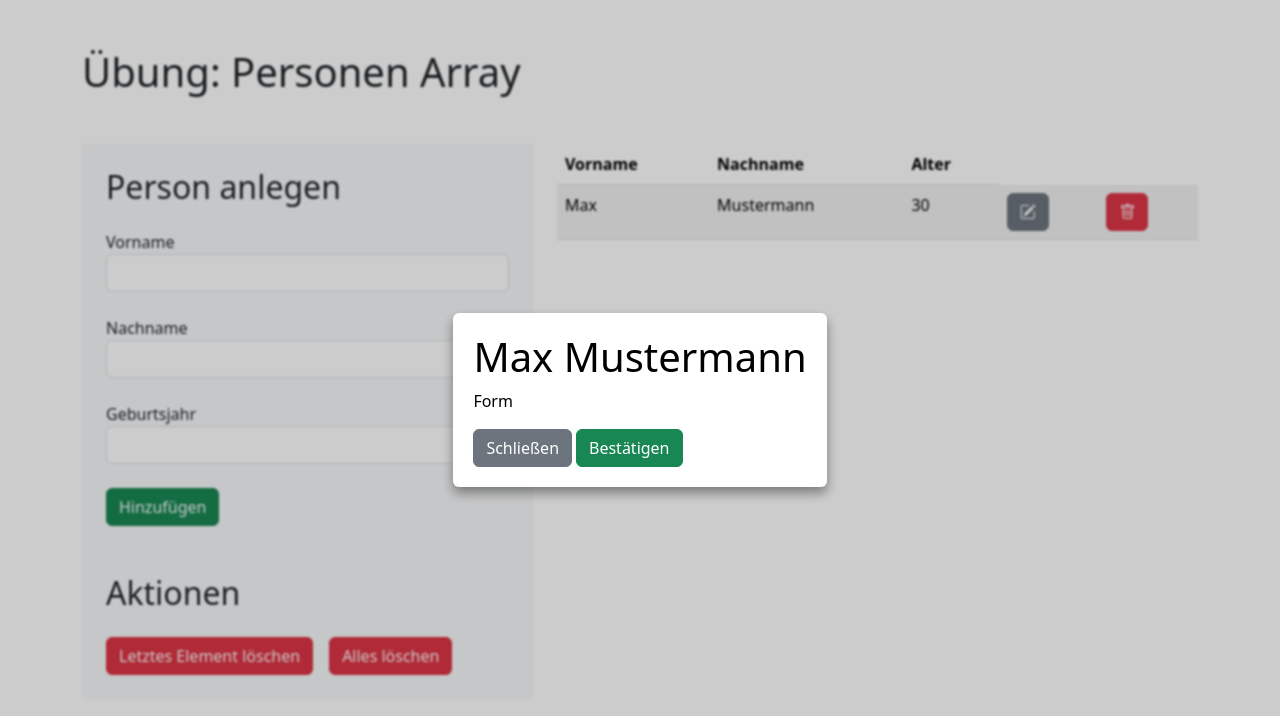
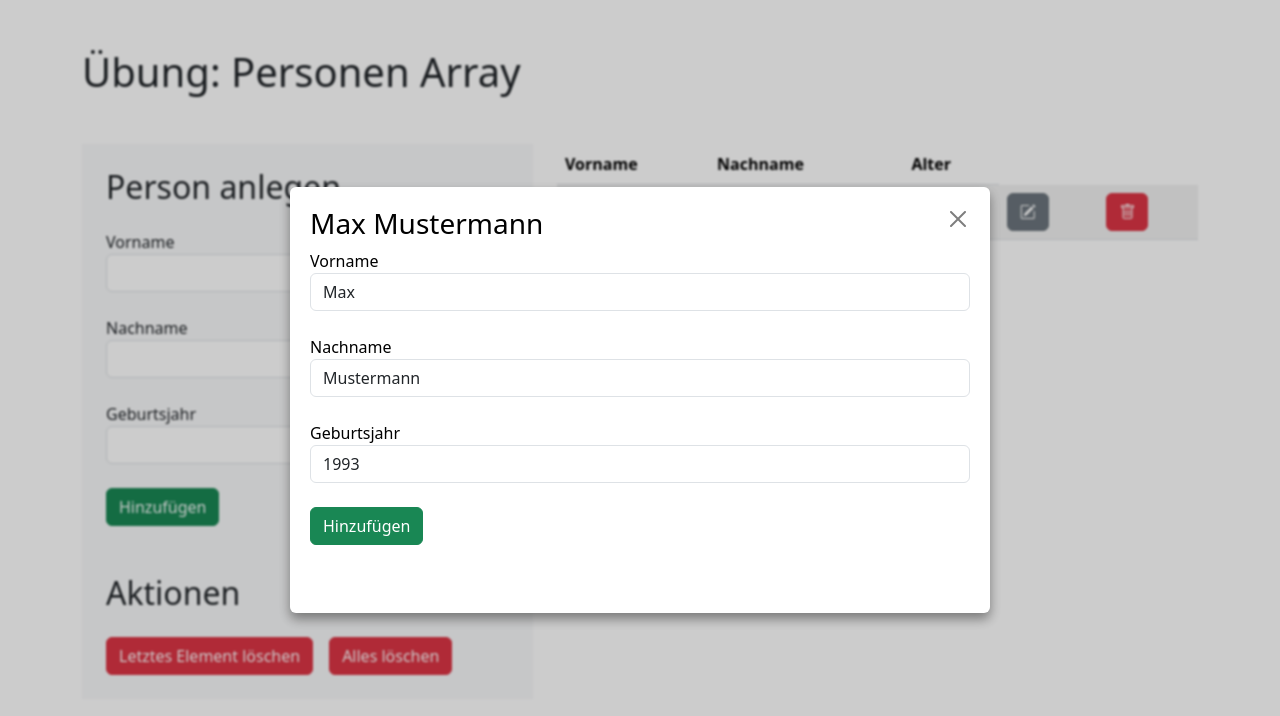
Before and after one commit to smatzner/web-matzner, a Vue app in the folder vue-day2-verwaltung/: page / in a window 1280 px wide. Both pictures are taken after a click on the button 1027 px from the left and 211 px from the top of the page. Shown: the top 716 px of the page. Built offline with nearby package versions, Linux system fonts and the light colour scheme.

Commit message:
finalized CustomDialog.vue (task 2.3)

```diff
--- a/vue-day2-verwaltung/src/App.vue
+++ b/vue-day2-verwaltung/src/App.vue
@@ -5,15 +5,15 @@ import PersonEntry from "@/components/PersonEntry.vue";
 import PersonTable from "@/components/PersonTable.vue";
 
 const persons = ref([
-    // TODO: entfernen
+  // TODO: entfernen
   {
-    firstName : 'Max',
-    lastName : 'Mustermann',
-    birthYear : 1993
+    firstName: 'Max',
+    lastName: 'Mustermann',
+    birthYear: 1993
   }
 ])
 
-function addPerson(person){
+function addPerson(person) {
   persons.value.push(person)
 }
 
@@ -25,23 +25,13 @@ function clearAll() {
   persons.value = [];
 }
 
-function deletePerson(index){
+function deletePerson(index) {
   persons.value.splice(index)
 }
 
-// function createPersonsObject(firstName, lastName, birthYear) {
-//   return {
-//     firstName,
-//     lastName,
-//     birthYear,
-//     get age() {
-//       return new Date().getFullYear() - this.birthYear
-//     },
-//     set age(age) {
-//       this.birthYear = new Date().getFullYear() - age
-//     }
-//   }
-// }
+function updatePerson(index, person) {
+  persons.value.splice(index,1,person)
+}
 </script>
 
 <template>
@@ -63,6 +53,7 @@ function deletePerson(index){
         <PersonTable
             :persons="persons"
             @delete="deletePerson"
+            @update="updatePerson"
         />
       </div>
     </div>
--- a/vue-day2-verwaltung/src/components/CustomDialog.vue
+++ b/vue-day2-verwaltung/src/components/CustomDialog.vue
@@ -6,7 +6,7 @@ const props = defineProps({
     required: true,
     type: Object
   },
-  isDialogOpen : {
+  isDialogOpen: {
     type: Boolean
   }
 })
@@ -19,16 +19,13 @@ const emit = defineEmits(['update:modelValue'])
 
 <template>
   <dialog :open="isDialogOpen">
-<!--    TODO:
-          - Klick außerhalb des Dialogs-->
     <div @click.stop>
-
-      <h1>{{ title }}</h1>
+      <div class="d-flex justify-content-between">
+        <h1 class="h3">{{ title }}</h1>
+        <button @click="emit('update:modelValue')" class="btn-close"></button>
+      </div>
 
       <slot/>
-
-      <button @click="emit('update:modelValue')" class="btn btn-secondary me-1">Schließen</button>
-      <button class="btn btn-success">Bestätigen</button>
     </div>
   </dialog>
 </template>
@@ -50,8 +47,9 @@ dialog[open] {
   display: flex;
 }
 
-dialog div {
+dialog > div {
   background: white;
+  min-width: 700px;
   padding: 20px;
   border-radius: 6px;
   box-shadow: 0 6px 12px #00000066;
--- a/vue-day2-verwaltung/src/components/PersonEntry.vue
+++ b/vue-day2-verwaltung/src/components/PersonEntry.vue
@@ -1,6 +1,7 @@
 <script setup>
 import {computed, ref} from "vue";
 import CustomDialog from "@/components/CustomDialog.vue";
+import PersonForm from "@/components/PersonForm.vue";
 
 const isDialogOpen = ref(false)
 
@@ -11,12 +12,17 @@ const props = defineProps({
   }
 })
 
-const emit = defineEmits(['delete'])
+const emit = defineEmits(['update', 'delete'])
 
 const age = computed(() => new Date().getFullYear() - props.person.birthYear)
 
-function toggleDialogOpen(){
+function toggleDialogOpen() {
   isDialogOpen.value = !isDialogOpen.value;
+}
+
+function updatePerson(person) {
+  emit('update', person)
+  isDialogOpen.value = false;
 }
 
 </script>
@@ -26,15 +32,23 @@ function toggleDialogOpen(){
     <td>{{ person.firstName }}</td>
     <td>{{ person.lastName }}</td>
     <td>{{ age }}</td>
-    <td><button @click="isDialogOpen = true" class="btn btn-secondary"><i class="bi bi-pencil-square"></i></button></td>
-    <td><button @click="emit('delete')" class="btn btn-danger"><i class="bi bi-trash"></i></button></td>
+    <td>
+      <button @click="isDialogOpen = true" class="btn btn-secondary"><i class="bi bi-pencil-square"></i></button>
+    </td>
+    <td>
+      <button @click="emit('delete')" class="btn btn-danger"><i class="bi bi-trash"></i></button>
+    </td>
   </tr>
   <CustomDialog
-    :person="person"
-    :is-dialog-open="isDialogOpen"
-    @update:model-value="toggleDialogOpen"
+      :person="person"
+      :is-dialog-open="isDialogOpen"
+      @update:model-value="toggleDialogOpen"
   >
-    <p>Form</p>
+<!--    addPerson umbenennen-->
+    <PersonForm
+        :person="person"
+        @addPerson="updatePerson"
+    />
   </CustomDialog>
 
 </template>
--- a/vue-day2-verwaltung/src/components/PersonForm.vue
+++ b/vue-day2-verwaltung/src/components/PersonForm.vue
@@ -1,17 +1,33 @@
 <script setup>
-  import {ref} from "vue";
+import {ref, watch} from "vue";
 
 const firstName = ref('')
 const lastName = ref('')
 const birthYear = ref()
+const submitButton = ref('Hinzufügen')
 
 const emit = defineEmits(['addPerson'])
 
+const props = defineProps({
+  person: {
+    type: Object
+  }
+})
+
+watch(() => props.person, () => {
+      if (props.person) {
+        firstName.value = props.person.firstName
+        lastName.value = props.person.lastName
+        birthYear.value = props.person.birthYear
+      }
+    },
+    {immediate: true})
+
 function addPerson() {
   emit('addPerson', {
-      firstName : firstName.value,
-      lastName : lastName.value,
-      birthYear : birthYear.value
+    firstName: firstName.value,
+    lastName: lastName.value,
+    birthYear: birthYear.value
   })
 
   firstName.value = '';
@@ -34,7 +50,7 @@
       <span class="form-label">Geburtsjahr</span>
       <input type="number" name="birthYear" class="form-control" v-model.number="birthYear" required>
     </label>
-    <button type="submit" class="btn btn-success">Hinzufügen</button>
+    <button type="submit" class="btn btn-success">{{ submitButton }}</button>
   </form>
 </template>
 
--- a/vue-day2-verwaltung/src/components/PersonTable.vue
+++ b/vue-day2-verwaltung/src/components/PersonTable.vue
@@ -8,7 +8,7 @@ defineProps({
   }
 })
 
-const emit = defineEmits(['delete'])
+const emit = defineEmits(['update', 'delete'])
 
 </script>
 
@@ -26,6 +26,7 @@ const emit = defineEmits(['delete'])
         v-for="(person,index) in persons"
         :person="person"
         @delete="emit('delete', index)"
+        @update="person => emit('update', index, person)"
     />
     </tbody>
   </table>
```
Lines whose indentation alone changed are shown as unchanged.
